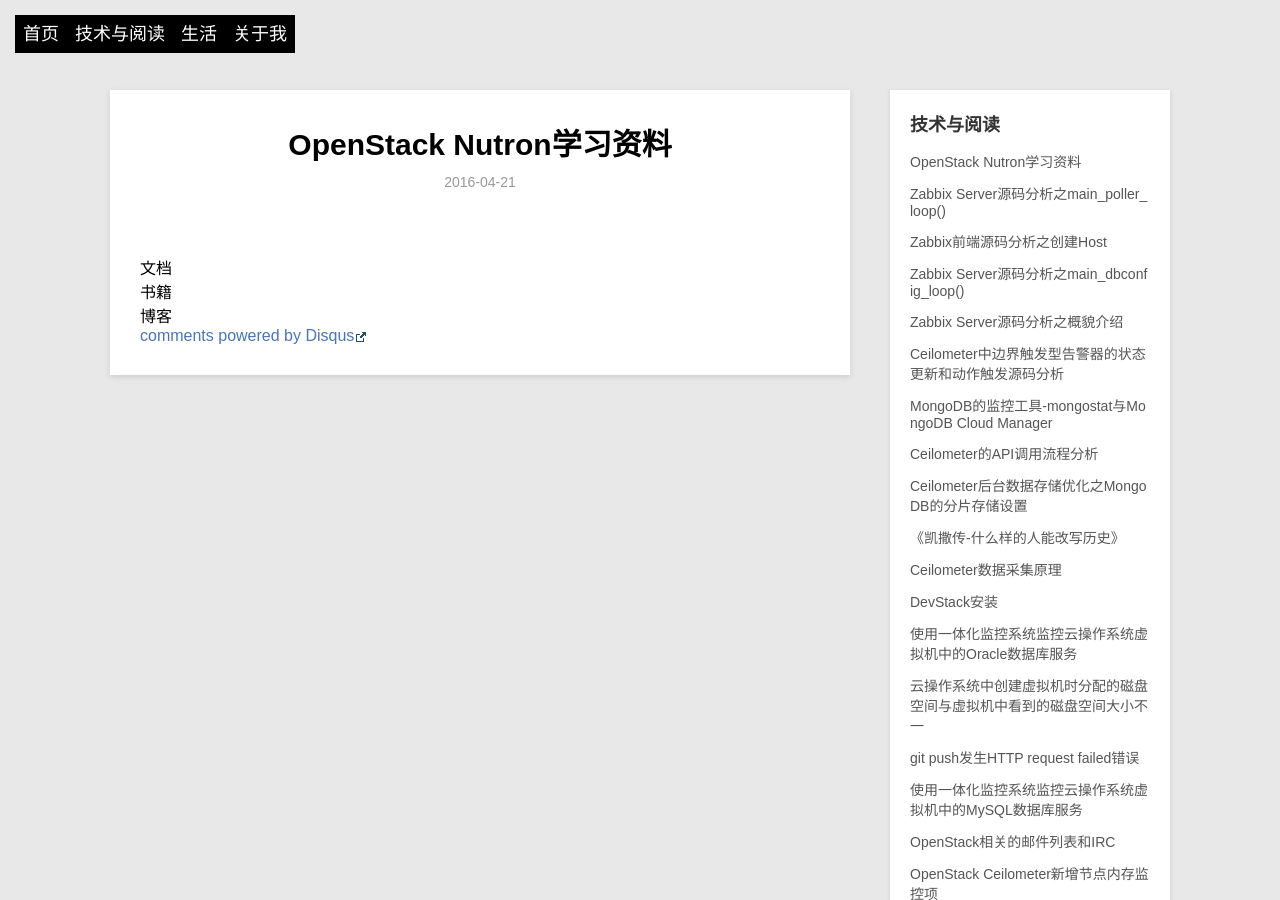
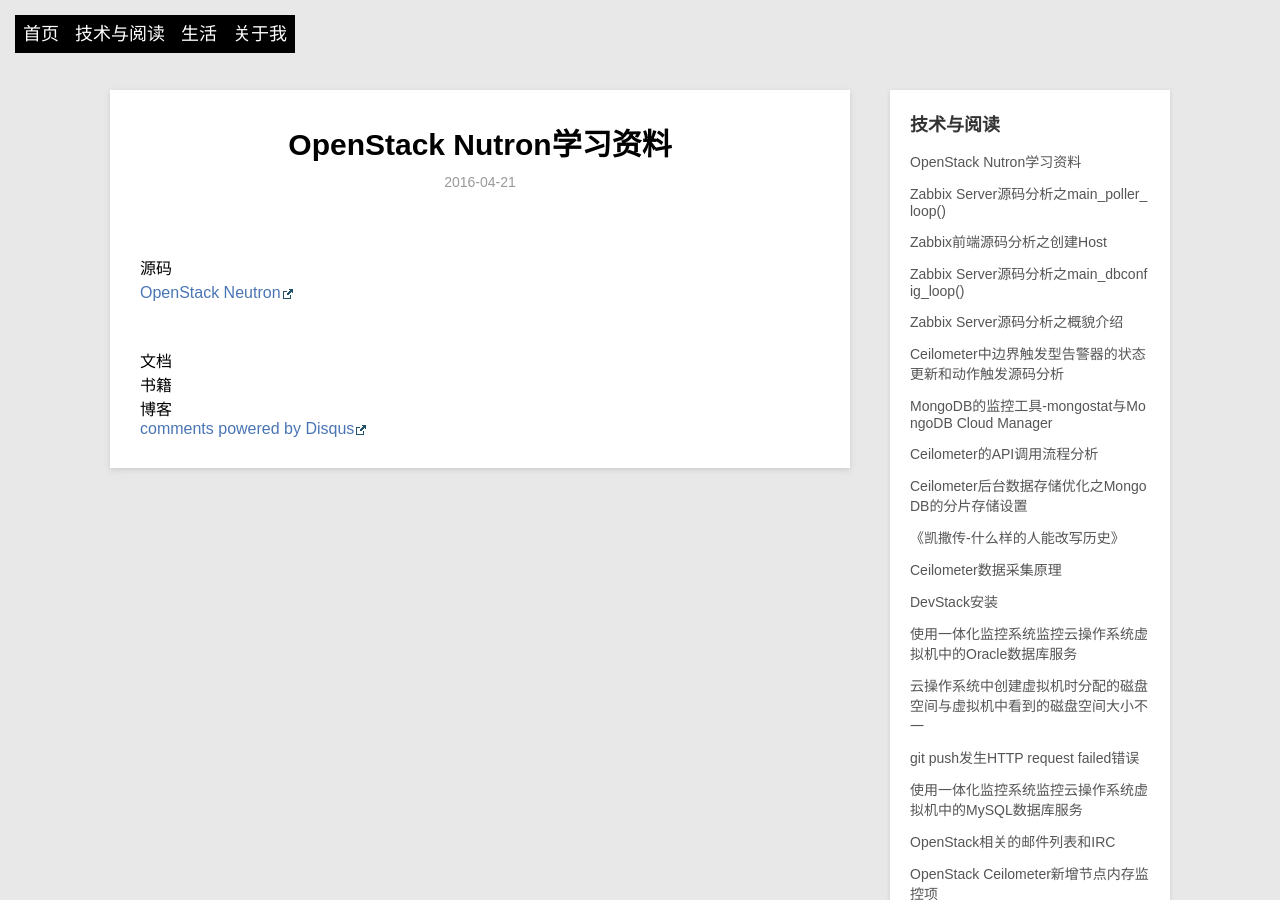
Before and after one commit to xiaofandh12/xiaofandh12.github.io, a Jekyll site: the page built from _posts/blog/2016-04-21-OpenStack-Nutron-Learning-Material.md, in a window 1280 px wide and 900 px high. Built offline with Jekyll 4.4.1, drawn with Linux system fonts in a browser that asks for light colours; Markdown is read by kramdown in place of the engine named in the settings; comment, search, counter and statistics services are not loaded.

Commit message:
重新复制了一下2016-04-21-OpenStack-Neutron-Learning-Material.md，使得可以用Mou来编辑

```diff
--- a/_posts/blog/2016-04-21-OpenStack-Nutron-Learning-Material.md
+++ b/_posts/blog/2016-04-21-OpenStack-Nutron-Learning-Material.md
@@ -4,6 +4,8 @@
 description: OpenStack, Nutron, Learning Material
 category: blog
 ---
+# 源码
+[OpenStack Neutron](https://github.com/openstack/neutron)
 
 # 文档
 
```
Also changed, not shown: 1 other file.
